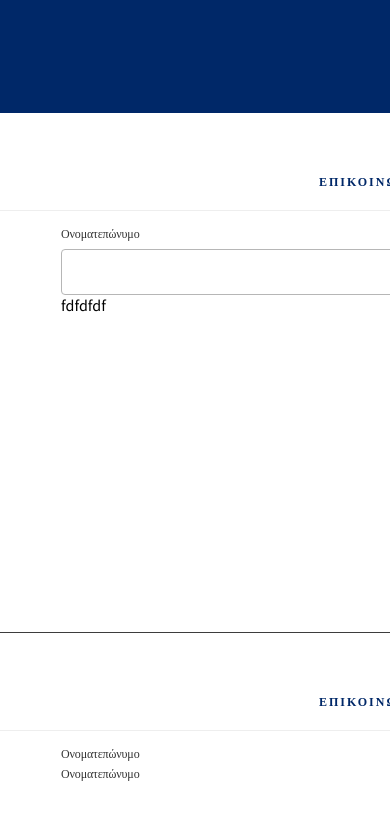
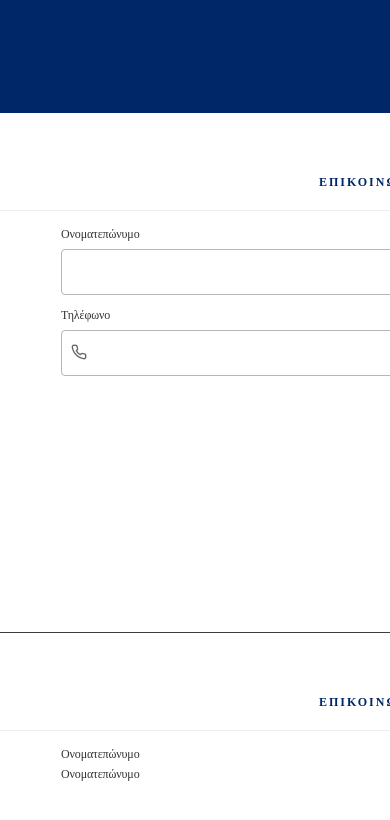
Before and after one commit to PRLAGSA/PixelPerfect, a plain HTML site: page index.html in a window 390 px wide. Shown: the part 2032-2852 px from the top of the page. Drawn offline with Linux system fonts and the light colour scheme.

Commit message:
form TELEPHONE DONE

```diff
--- a/index.html
+++ b/index.html
@@ -267,7 +267,14 @@
              <input class="nameArea"></input>
              </div>
             </div>
-            fdfdfdf
+            <!---////////TELEPHONE-->
+            <div class="telephone">Τηλέφωνο</div>
+             <div class="telephoneInput">
+              <div class="telephoneAreaWrapper">
+                <div class="telephoneICON"></div>
+             <input class="telephoneArea"></input>
+             </div>
+            </div>
           </div>
         </div>
       </div>
--- a/styles.css
+++ b/styles.css
@@ -861,7 +861,79 @@ section {
   font-size: 16px;
   line-height: 25px;
   color: #999999;
+  padding: 0px;
+  margin: 0px;
 }
+/*////////////--TELEPHONE--/////////////*/
+
+.telephone {
+  position: relative;
+  width: 240px;
+  height: 15px;
+  left: 0px;
+  top: -1.5px;
+  margin-bottom: 5.5px;
+  font-family: Source Sans Pro;
+  font-style: normal;
+  font-weight: normal;
+  font-size: 12px;
+  line-height: 15px;
+  background-color: rgba(198, 206, 187, 0);
+  letter-spacing: -0.15px;
+  color: #333333;
+  margin-top: 15px;
+}
+
+.telephoneInput {
+  width: 619px;
+  height: 46px;
+  border: 1px solid #b6b6b6;
+  box-sizing: border-box;
+  border-radius: 4px;
+}
+
+.telephoneAreaWrapper {
+  display: flex;
+  width: 190px;
+  height: 46px;
+  background-color: rgba(255, 0, 0, 0);
+  margin-left: 31px;
+}
+
+.telephoneArea {
+  width: 250px;
+  height: 25px;
+  top: 9px;
+  position: relative;
+  background-color: rgba(255, 255, 255, 0);
+  border-style: none;
+  border: 0px;
+  outline: 0.5px;
+  outline-color: rgb(0, 153, 255);
+  /* outline: none; */
+  font-family: Source Sans Pro;
+  font-style: normal;
+  font-weight: normal;
+  font-size: 16px;
+  line-height: 25px;
+  color: #999999;
+  padding: 0px;
+  margin: 0px;
+}
+
+.telephoneICON {
+  width: 16px;
+  height: 16px;
+  background-image: url(./images/phone.png);
+  background-repeat: no-repeat;
+  background-size: cover;
+  left: 10px;
+  position: absolute;
+  top: 115.5px;
+  /* top: calc(50% - 16px / 2 + 9.5px); */
+  margin-right: 5px;
+}
+/*---------------------------------------------------EMAIL-------------------------------------------*/
 
 /* .contactForm {
   display: grid;
```
